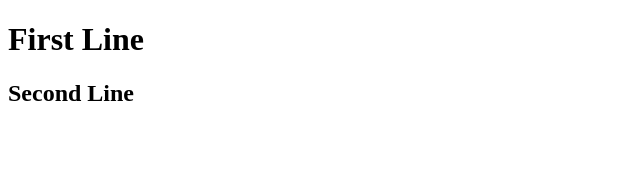
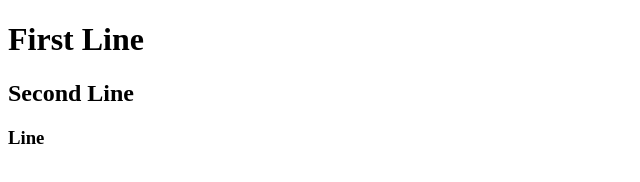
Before and after one commit to gsreejar/demo, a plain HTML site: page index.html in a window 1280 px wide. Shown: the full height of the page, 0-640 px from the left. Drawn offline with Linux system fonts and the light colour scheme.

Commit message:
second commit

```diff
--- a/index.html
+++ b/index.html
@@ -8,5 +8,6 @@
 <body>
     <h1>First Line</h1>
     <h2>Second Line</h2>
+    <h3>Line</h3>
 </body>
 </html>
```
